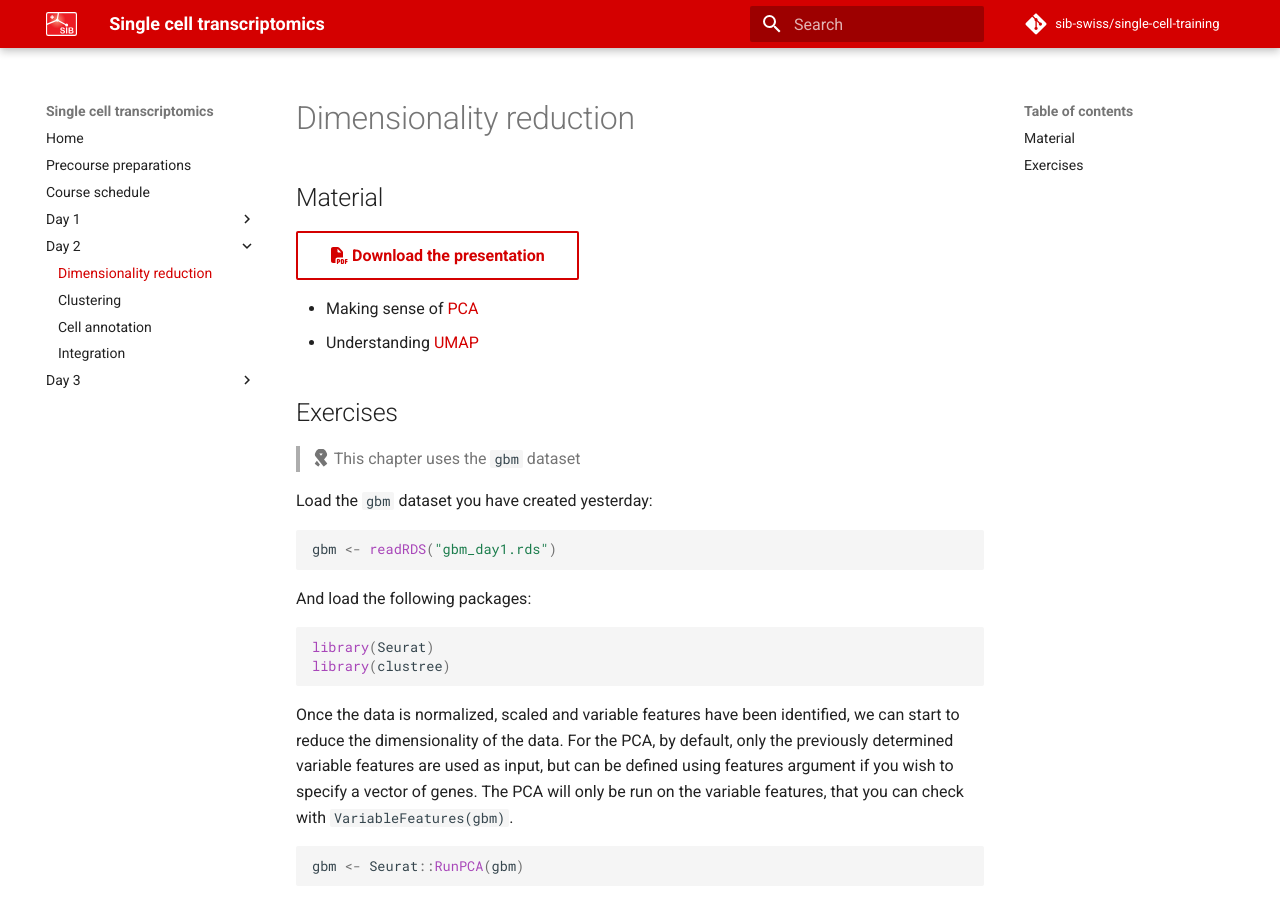
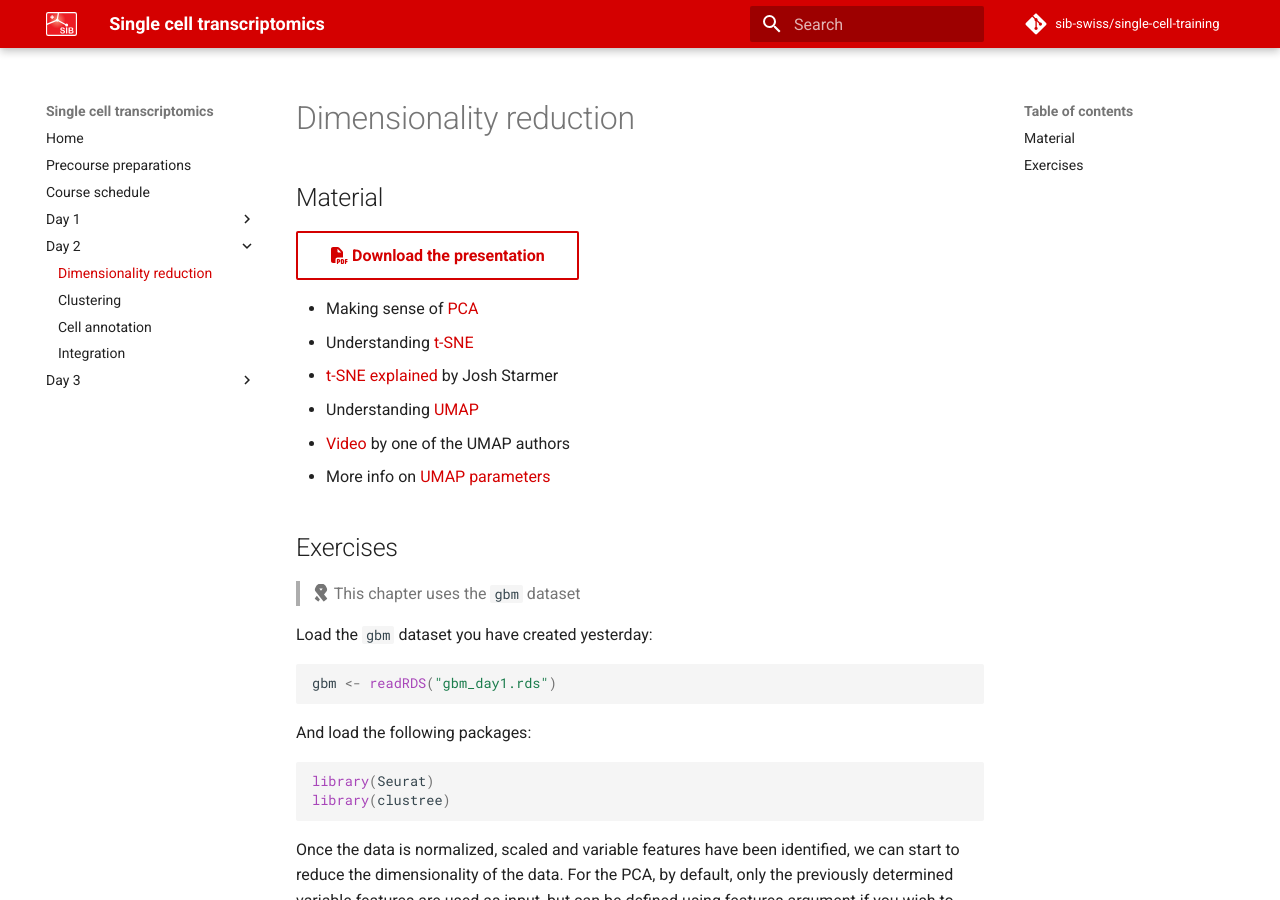
Before and after one commit to sib-swiss/single-cell-training, an MkDocs documentation site: the page built from docs/day2/dimensionality_reduction.md, in a window 1280 px wide and 900 px high. Built offline with MkDocs 1.6.1 and Material for MkDocs 9.7.7, drawn with Linux system fonts in a browser that asks for light colours; comment, search, counter and statistics services are not loaded.

Commit message:
added material on dim reduction

```diff
--- a/docs/day2/dimensionality_reduction.md
+++ b/docs/day2/dimensionality_reduction.md
@@ -4,7 +4,12 @@
 [:fontawesome-solid-file-pdf: Download the presentation](../assets/pdf/scRNAseq_RM_dimreduction_only.pdf){: .md-button }
 
 - Making sense of [PCA](https://stats.stackexchange.com/questions/2691/making-sense-of-principal-component-analysis-eigenvectors-eigenvalues)
+- Understanding [t-SNE](https://distill.pub/2016/misread-tsne/)
+- [t-SNE explained](https://www.youtube.com/watch?v=NEaUSP4YerM) by Josh Starmer
 - Understanding [UMAP](https://pair-code.github.io/understanding-umap/)
+- [Video](https://www.youtube.com/watch?v=nq6iPZVUxZU) by one of the UMAP authors
+- More info on [UMAP parameters](https://umap.scikit-tda.org/parameters.html)
+
 
 ## Exercises
 
```
